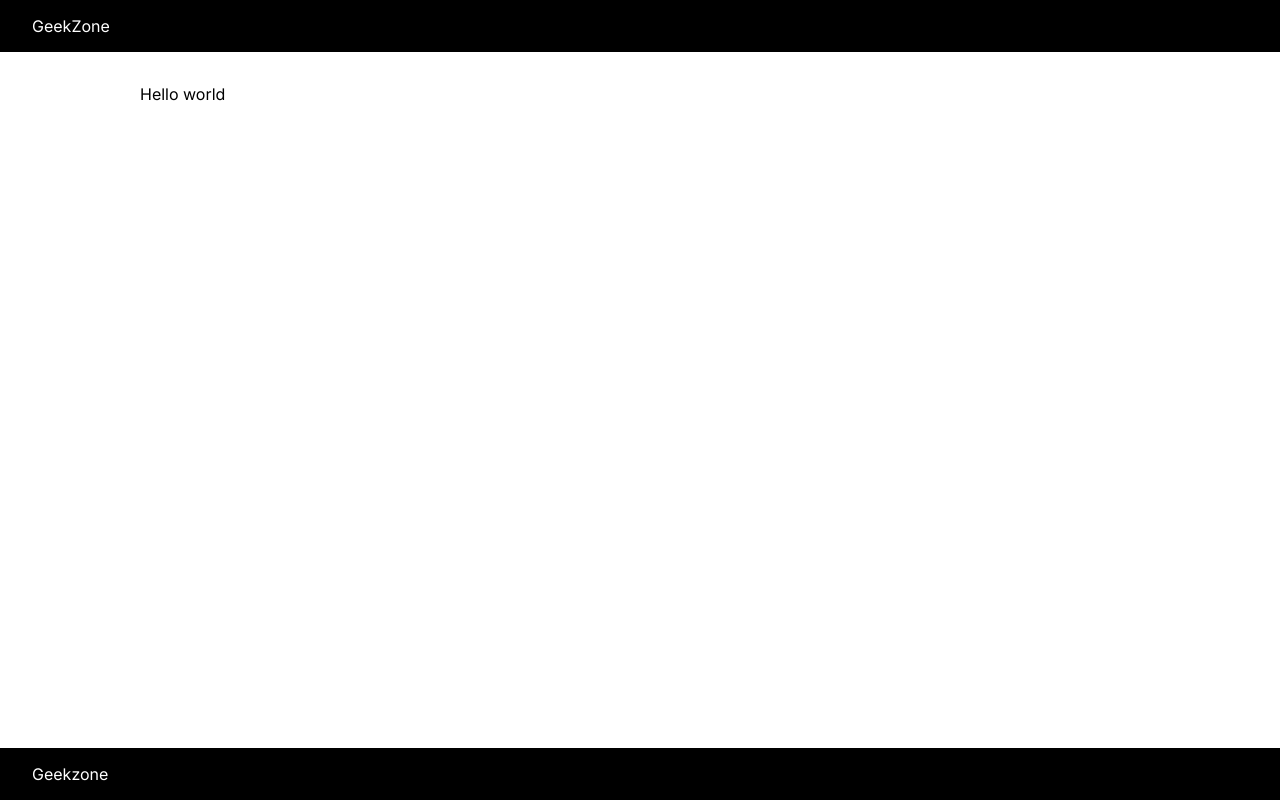
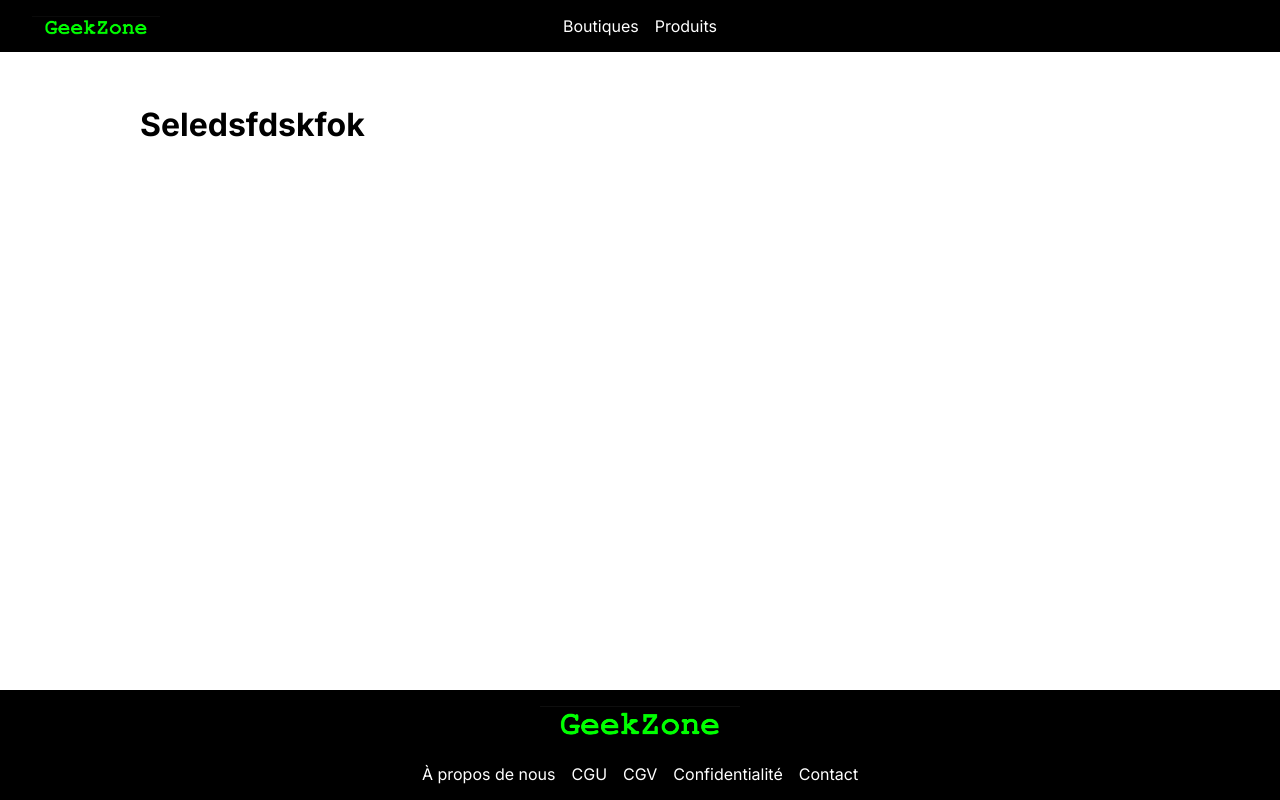
Before and after one commit to tamdaz/Projets-AP, a PHP site: page / in a window 1280 px wide. Run offline with PHP 8.4, Linux system fonts and the light colour scheme.

Commit message:
Styliser le header et le footer

```diff
--- a/AP 1/assets/index.css
+++ b/AP 1/assets/css/index.css
@@ -22,12 +22,52 @@ body {
     background-color: #000;
     color: white;
     padding: 16px 32px;
+
+    display: flex;
+    position: relative;
+}
+
+.geekzone-header > .geekzone-logo {
+    position: absolute;
+    width: 128px;
+}
+
+.geekzone-footer > .geekzone-logo {
+    width: 200px;
+}
+
+.geekzone-header > nav {
+    display: flex;
+    margin: 0;
+    gap: 16px;
+}
+
+.geekzone-header > nav > a {
+    text-decoration: none;
+    color: white;
+}
+
+.geekzone-footer > nav {
+    display: flex;
+    margin: 0;
+    gap: 16px;
+
+    justify-content: center;
+    padding-top: 16px;
+}
+
+.geekzone-footer > nav > a {
+    text-decoration: none;
+    color: white;
 }
 
 .geekzone-footer {
     background-color: #000;
     color: white;
     padding: 16px 32px;
+
+    text-align: center;
+    position: relative;
 }
 
 .geekzone-container {
--- a/AP 1/composants/footer.php
+++ b/AP 1/composants/footer.php
@@ -1,3 +1,10 @@
 <footer class="geekzone-footer">
-    Geekzone
+    <img class="geekzone-logo" src="/assets/img/GeekZone-logo.png" alt="geekzone_logo" />
+    <nav>
+        <a href="/boutiques.php">À propos de nous</a>
+        <a href="/produits.php">CGU</a>
+        <a href="/produits.php">CGV</a>
+        <a href="/produits.php">Confidentialité</a>
+        <a href="/produits.php">Contact</a>
+    </nav>
 </footer>
--- a/AP 1/composants/header.php
+++ b/AP 1/composants/header.php
@@ -1,3 +1,9 @@
 <header class="geekzone-header">
-    GeekZone
+    <img class="geekzone-logo" src="/assets/img/GeekZone-logo.png" alt="geekzone_logo" />
+    <div style="flex-grow: 1"></div>
+    <nav>
+        <a href="/boutiques.php">Boutiques</a>
+        <a href="/produits.php">Produits</a>
+    </nav>
+    <div style="flex-grow: 1"></div>
 </header>
--- a/AP 1/index.php
+++ b/AP 1/index.php
@@ -4,7 +4,7 @@
         <meta charset="UTF-8" />
         <meta name="viewport" content="width=device-width, initial-scale=1.0" />
 
-        <link rel="stylesheet" href="assets/index.css" />
+        <link rel="stylesheet" href="/assets/css/index.css" />
 
         <title>Geekzone</title>
     </head>
@@ -12,7 +12,7 @@
         <div class="page">
             <?php include "./composants/header.php" ?>
             <div class="geekzone-container">
-                Hello world
+                <h1>Seledsfdskfok</h1>
             </div>
             <?php include "./composants/footer.php" ?>
         </div>
```
Also changed, not shown: AP 1/assets/img/GeekZone-logo.png (added).
